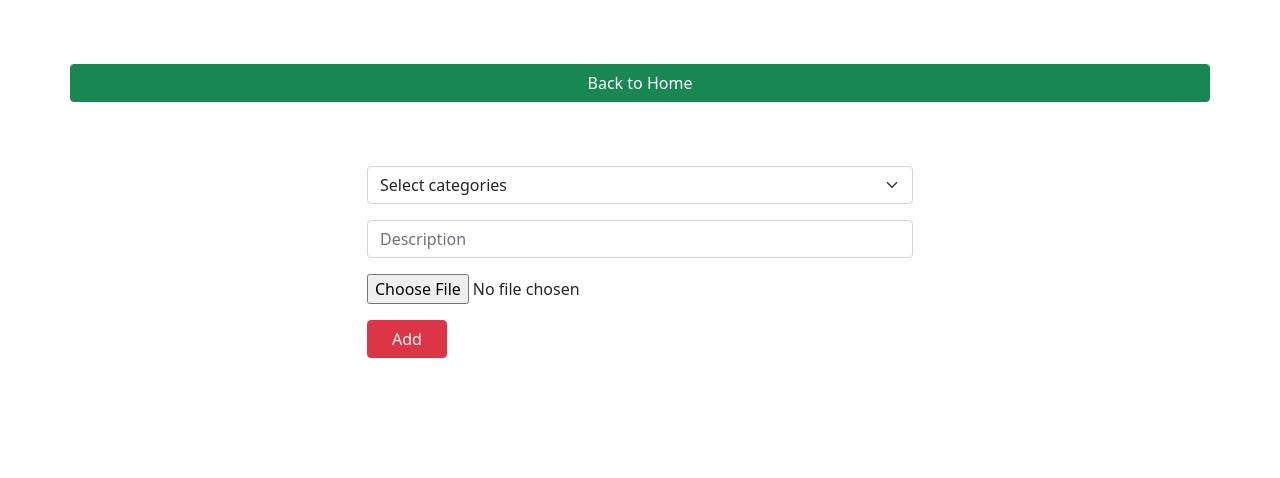
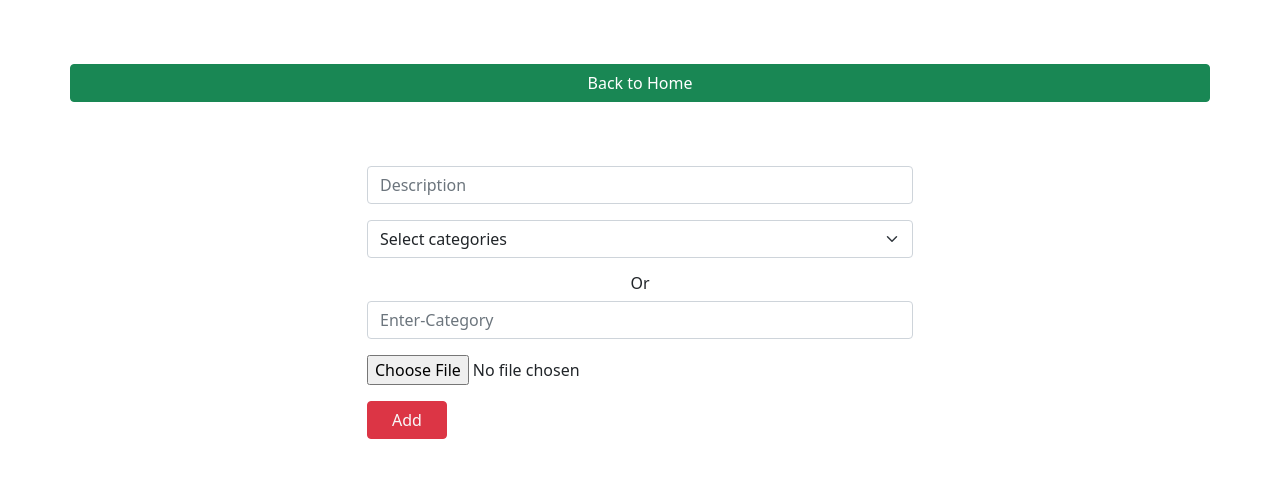
Before and after one commit to Rahulkardam9358/django-s3-demo, a Django app: page /add/ in a window 1280 px wide. Shown: the top 478 px of the page. Run offline with Django 3.2, Linux system fonts and the light colour scheme; data that the repository does not hold is empty; some libraries are stand-ins or nearby versions.

Commit message:
final commit

```diff
--- a/myapp/templates/add.html
+++ b/myapp/templates/add.html
@@ -6,6 +6,9 @@
         <form action="" method="POST" class="col-6 mx-auto my-5" enctype="multipart/form-data">
             {% csrf_token %}
             <div class="mb-3">
+                <input type="text" class="form-control" placeholder="Description" name="desc">
+            </div>
+            <div class="mb-3">
                 <select name="category" id="" class="form-select">
                     <option>Select categories</option>
                     {% for category in categories %}
@@ -13,8 +16,9 @@
                     {% endfor %}
                 </select>
             </div>
+            <h6 class="text-center">Or</h6>
             <div class="mb-3">
-                <input type="text" class="form-control" placeholder="Description" name="desc">
+                <input type="text" class="form-control" placeholder="Enter-Category" name="cat">
             </div>
             <div class="mb-3">
                 <input type="file" name="image" accept="image/*">
--- a/myapp/views.py
+++ b/myapp/views.py
@@ -18,13 +18,16 @@ def gallery(request):
 def addPhoto(request):
     categories = Category.objects.all()
     if request.method == 'POST':
-        category = request.POST['category']
-        desc = request.POST['desc']
+        data = request.POST
         image = request.FILES['image']
+        if data['cat'] != None:
+            category, created = Category.objects.get_or_create(name=data['cat'])
+        else:
+            category = Category.objects.get(id=data['category'])
         photo = Photo.objects.create(
-            category=Category.objects.get(id=category),
+            category=category,
             image=image,
-            desc=desc
+            desc=data['desc']
         )
         photo.save()
         return redirect('gallery')
```
Also changed, not shown: README.md.
